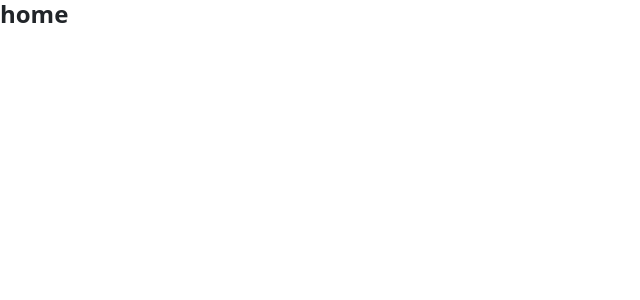
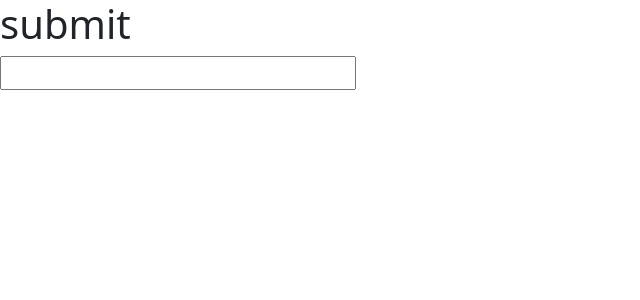
Before and after one commit to ansarali41/lilium, a Next.js app: page /submit in a window 1280 px wide. Shown: the top 300 px of the page, without its empty margins (0-640 px from the left). Built offline with nearby package versions, Linux system fonts and the light colour scheme; a web font is replaced by a local one.

Commit message:
submit page

```diff
--- a/pages/submit.js
+++ b/pages/submit.js
@@ -5,7 +5,8 @@ import styles from '../styles/navbar.module.css';
 const MyComponent = () => {
   return (
     <div className={styles.navLinks}>
-      home
+      <h1>submit</h1>
+      <input type='text' />
     </div>
   );
 };
```
